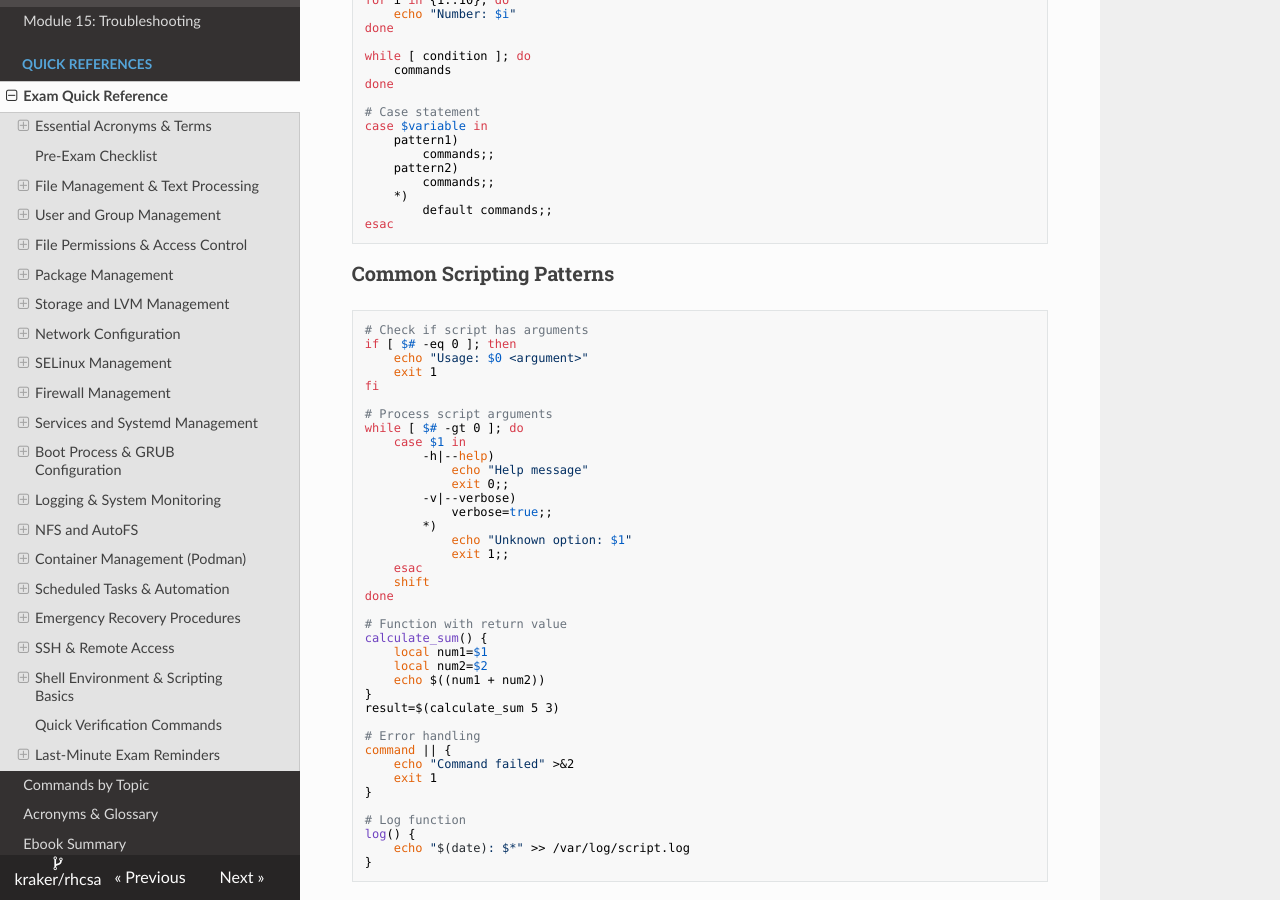
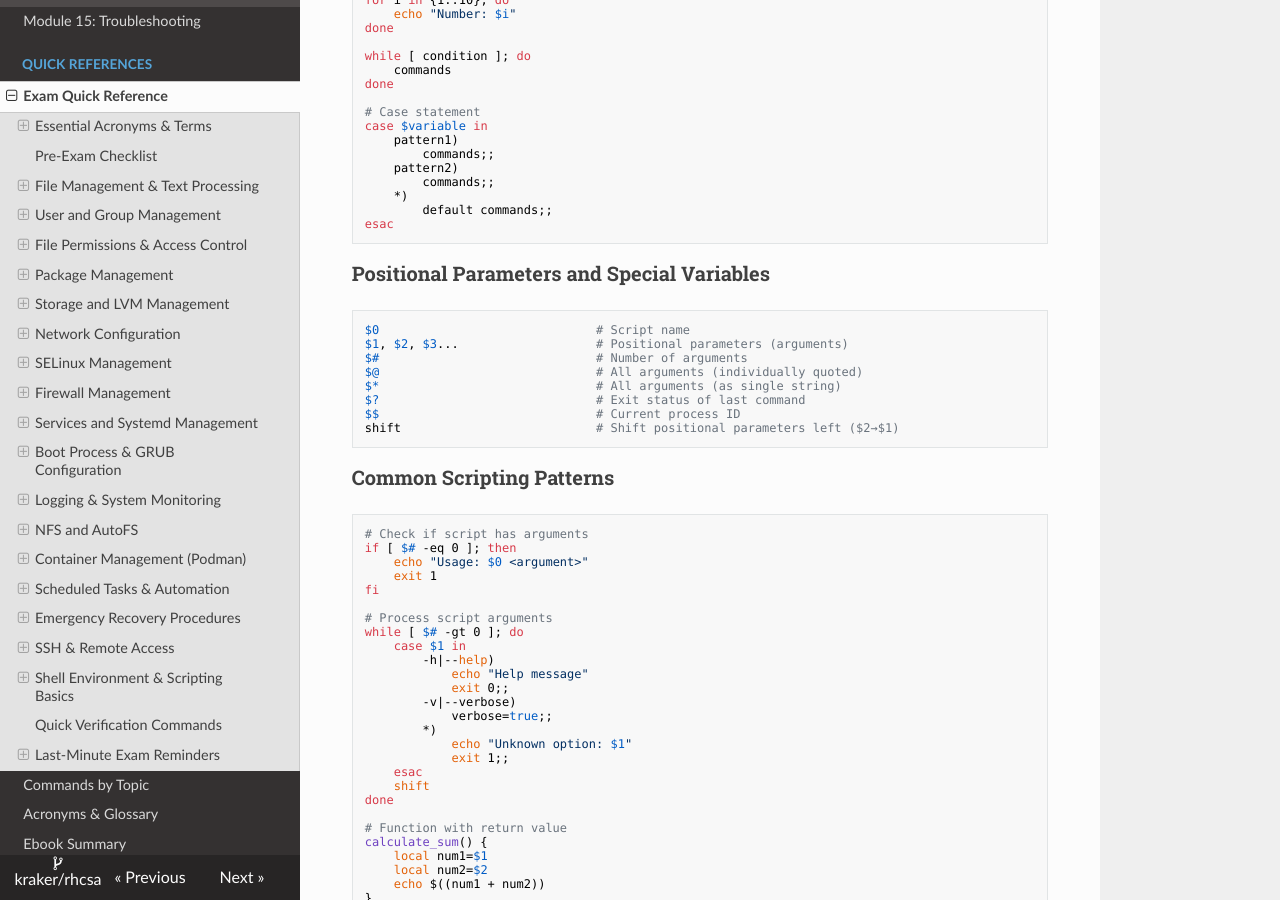
Before and after one commit to kraker/rhcsa, an MkDocs documentation site: the page built from docs/exam_quick_reference.md, in a window 1280 px wide and 900 px high, scrolled down 46286 px. Built offline with MkDocs 1.6.1, drawn with Linux system fonts in a browser that asks for light colours; nearby versions of some CDN libraries; some of the changed text lies outside the part shown.

Commit message:
Add positional parameters section and update NFS version references
- Add explicit positional parameters and special variables section
  to shell scripting in exam quick reference ($0-$n, $#, $@, $?, shift)
- Note NFS 4.2 as RHEL 10 default in quick reference and glossary
- Shell scripting elevated as RHEL 10 exam topic

Co-Authored-By: Claude Opus 4.6 <noreply@anthropic.com>

````diff
--- a/docs/exam_quick_reference.md
+++ b/docs/exam_quick_reference.md
@@ -1610,7 +1610,7 @@ multitail /var/log/messages /var/log/secure  # Multiple files simultaneously
 ## NFS and AutoFS
 
 ### Key Terms & Acronyms
-- **NFS** - Network File System (remote file sharing protocol)
+- **NFS** - Network File System (remote file sharing protocol, NFS 4.2 is the RHEL 10 default)
 - **AutoFS** - Automatic File System (on-demand mounting service)
 - **export** - Making shares available on NFS server
 - **mount** - Accessing shares on NFS client
@@ -2662,6 +2662,18 @@ case $variable in
 esac
 ```
 
+### Positional Parameters and Special Variables
+```bash
+$0                              # Script name
+$1, $2, $3...                   # Positional parameters (arguments)
+$#                              # Number of arguments
+$@                              # All arguments (individually quoted)
+$*                              # All arguments (as single string)
+$?                              # Exit status of last command
+$$                              # Current process ID
+shift                           # Shift positional parameters left ($2→$1)
+```
+
 ### Common Scripting Patterns
 ```bash
 # Check if script has arguments
````
Also changed, not shown: docs/rhcsa_acronyms_glossary.md (+1 -1 lines).
